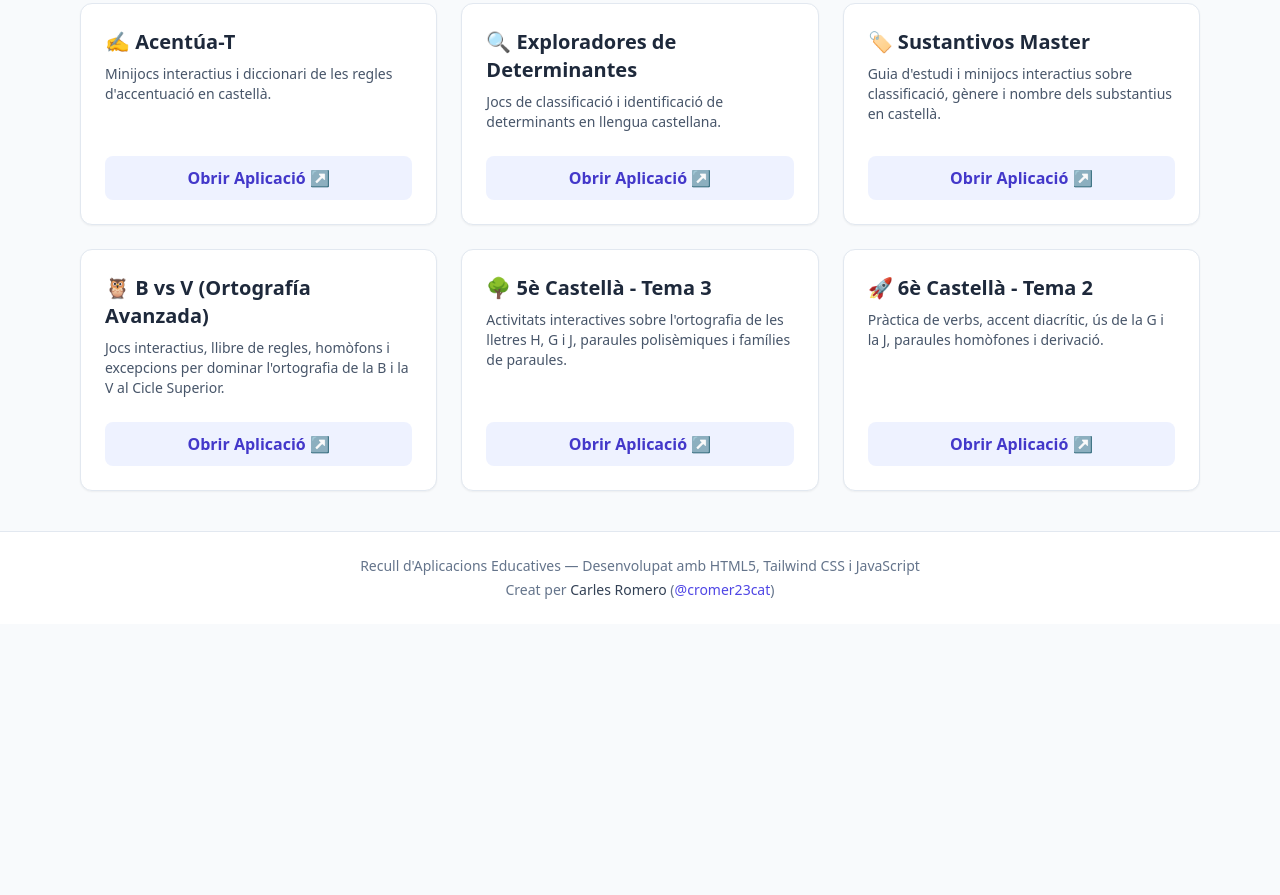
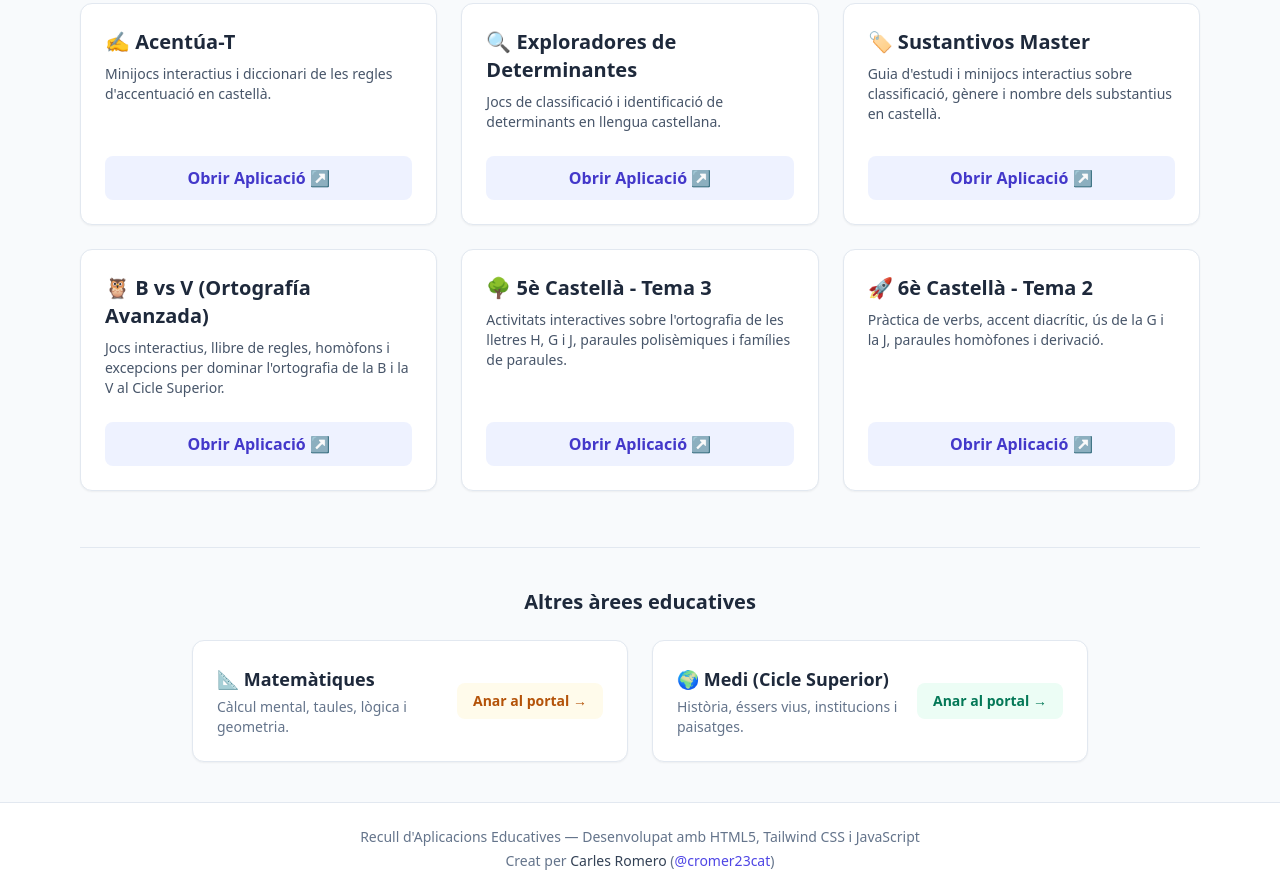
Before and after one commit to cromer23cat/castellano, a plain HTML site: page index.html in a window 1280 px wide. Shown: the part 241-1136 px from the top of the page. Before the commit the page ends 865 px from the top, so only its background shows below. Drawn offline with nearby package versions, Linux system fonts and the light colour scheme.

Commit message:
Add educational resource links in index.html
Added links to educational resources for Mathematics and Medi sections.

```diff
--- a/index.html
+++ b/index.html
@@ -18,6 +18,8 @@
     </header>
 
     <main class="flex-grow max-w-6xl mx-auto px-4 py-10 w-full">
+
+        <!-- Graella d'aplicacions de Castellà -->
         <div class="grid grid-cols-1 md:grid-cols-2 lg:grid-cols-3 gap-6">
 
             <!-- Acentúa-T -->
@@ -99,6 +101,37 @@
             </div>
 
         </div>
+
+        <!-- Altres àrees / Portals relacionats -->
+        <section class="mt-14 pt-10 border-t border-slate-200">
+            <h2 class="text-xl font-bold text-slate-800 text-center mb-6">Altres àrees educatives</h2>
+            <div class="grid grid-cols-1 md:grid-cols-2 gap-6 max-w-4xl mx-auto">
+
+                <!-- Enllaç a Matemàtiques -->
+                <a href="https://cromer23cat.github.io/matematiques/" class="group bg-white rounded-xl shadow-sm hover:shadow-md transition-all border border-slate-200 hover:border-amber-300 p-6 flex items-center justify-between">
+                    <div>
+                        <h3 class="text-lg font-bold text-slate-800 group-hover:text-amber-700 transition-colors">📐 Matemàtiques</h3>
+                        <p class="text-slate-500 text-sm mt-1">Càlcul mental, taules, lògica i geometria.</p>
+                    </div>
+                    <span class="bg-amber-50 text-amber-700 group-hover:bg-amber-600 group-hover:text-white font-semibold py-2 px-4 rounded-lg transition-colors text-sm shrink-0 ml-4">
+                        Anar al portal →
+                    </span>
+                </a>
+
+                <!-- Enllaç a Medi -->
+                <a href="https://cromer23cat.github.io/mediCS/" class="group bg-white rounded-xl shadow-sm hover:shadow-md transition-all border border-slate-200 hover:border-emerald-300 p-6 flex items-center justify-between">
+                    <div>
+                        <h3 class="text-lg font-bold text-slate-800 group-hover:text-emerald-700 transition-colors">🌍 Medi (Cicle Superior)</h3>
+                        <p class="text-slate-500 text-sm mt-1">Història, éssers vius, institucions i paisatges.</p>
+                    </div>
+                    <span class="bg-emerald-50 text-emerald-700 group-hover:bg-emerald-600 group-hover:text-white font-semibold py-2 px-4 rounded-lg transition-colors text-sm shrink-0 ml-4">
+                        Anar al portal →
+                    </span>
+                </a>
+
+            </div>
+        </section>
+
     </main>
 
     <footer class="bg-white border-t border-slate-200 py-6 text-center text-slate-500 text-sm mt-auto">
```
